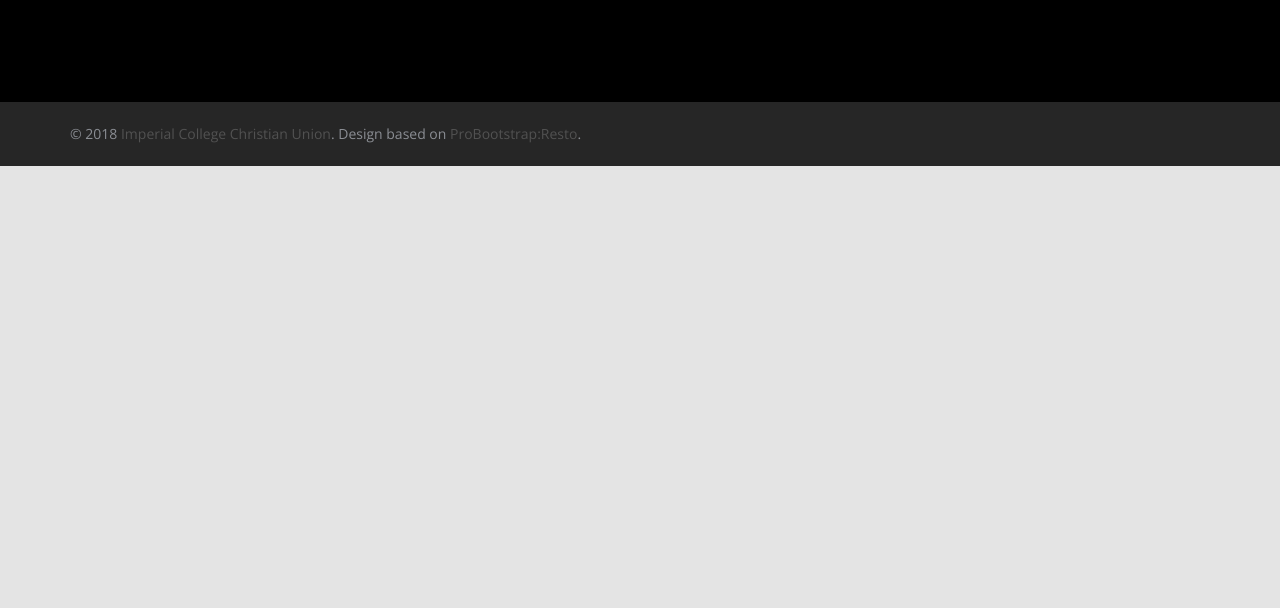
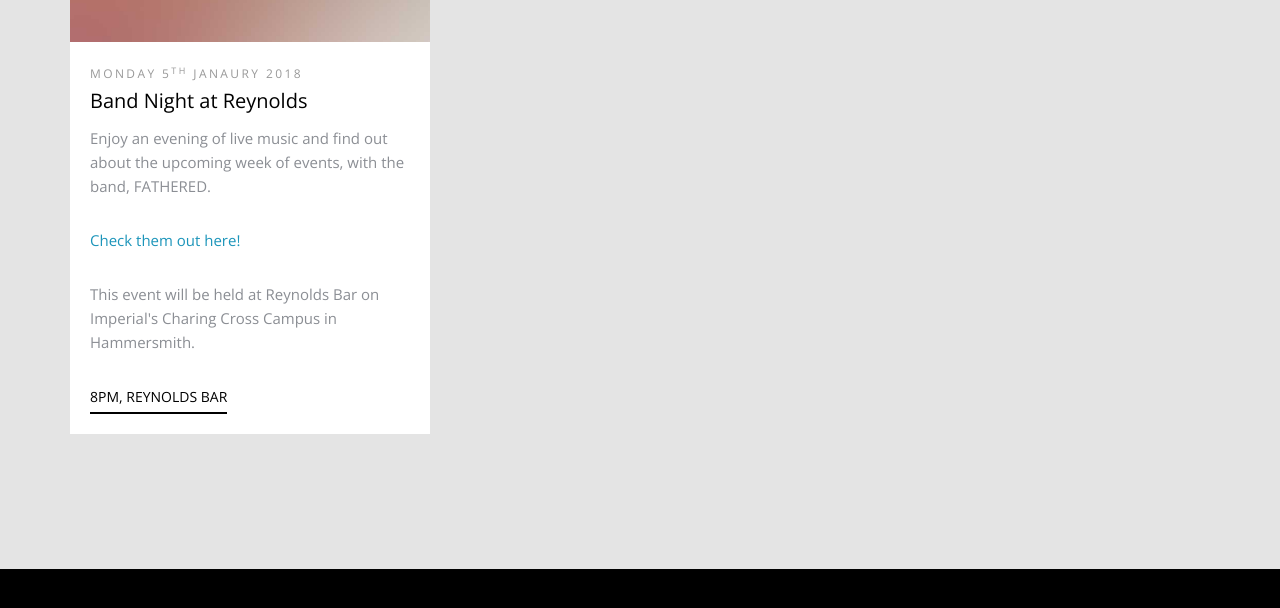
Before and after one commit to Imperial-CU/events-week-2018, a plain HTML site: page index.html in a window 1280 px wide. Shown: the part 2224-2832 px from the top of the page. Before the commit the page ends 2390 px from the top, so only its background shows below. Drawn offline with nearby package versions, Linux system fonts and the light colour scheme; files whose address does not match are found by name.

Commit message:
add event for Monday band night

```diff
--- a/index.html
+++ b/index.html
@@ -100,41 +100,20 @@
         <div class="row">
           <!-- TODO: uncomment the below and add events; delete this placeholder paragraph -->
           <p>The events for this week will be published here soon!</p>
-          <!--
+
           <div class="col-md-4 col-sm-4 probootstrap-animate">
             <div class="probootstrap-block-image">
-              <figure><img src="img/img_square_2.jpg" alt="Free Bootstrap Template by ProBootstrap.com"></figure>
+              <figure><img src="img/img_square_2.jpg" alt="Band Night"></figure>
               <div class="text">
-                <span class="date">June 29, 2017</span>
-                <h3><a href="#">Laboriosam Quod Dignissimos</a></h3>
-                <p>Lorem ipsum dolor sit amet consectetur adipisicing elit. Iusto provident qui tempore natus quos quibusdam soluta at.</p>
-                <p class=""><a href="#" class="probootstrap-custom-link link-sm">Facebook Event</a></p>
+                <span class="date">Monday 5<sup>th</sup> Janaury 2018</span>
+                <h3><a href="https://www.facebook.com/events/205810366648524/">Band Night at Reynolds</a></h3>
+                <p>Enjoy an evening of live music and find out about the upcoming week of events, with the band, FATHERED.</p>
+                <p><a href="https://soundcloud.com/fatheredmusic">Check them out here!</a></p>
+                <p>This event will be held at Reynolds Bar on Imperial's Charing Cross Campus in Hammersmith.</p>
+                <p class=""><a href="https://www.facebook.com/events/205810366648524/" class="probootstrap-custom-link link-sm">8pm, Reynolds Bar</a></p>
               </div>
             </div>
           </div>
-          <div class="col-md-4 col-sm-4 probootstrap-animate">
-            <div class="probootstrap-block-image">
-              <figure><img src="img/img_square_3.jpg" alt="Free Bootstrap Template by ProBootstrap.com"></figure>
-              <div class="text">
-                <span class="date">June 29, 2017</span>
-                <h3><a href="#">Laboriosam Quod Dignissimos</a></h3>
-                <p>Lorem ipsum dolor sit amet consectetur adipisicing elit. Iusto provident qui tempore natus quos quibusdam soluta at.</p>
-                <p class=""><a href="#" class="probootstrap-custom-link link-sm">Facebook Event</a></p>
-              </div>
-            </div>
-          </div>
-          <div class="col-md-4 col-sm-4 probootstrap-animate">
-            <div class="probootstrap-block-image">
-              <figure><img src="img/img_square_4.jpg" alt="Free Bootstrap Template by ProBootstrap.com"></figure>
-              <div class="text">
-                <span class="date">June 29, 2017</span>
-                <h3><a href="#">Laboriosam Quod Dignissimos</a></h3>
-                <p>Lorem ipsum dolor sit amet consectetur adipisicing elit. Iusto provident qui tempore natus quos quibusdam soluta at.</p>
-                <p class=""><a href="#" class="probootstrap-custom-link link-sm">Facebook Event</a></p>
-              </div>
-            </div>
-          </div>
-        -->
         </div>
       </div>
     </section>
```
